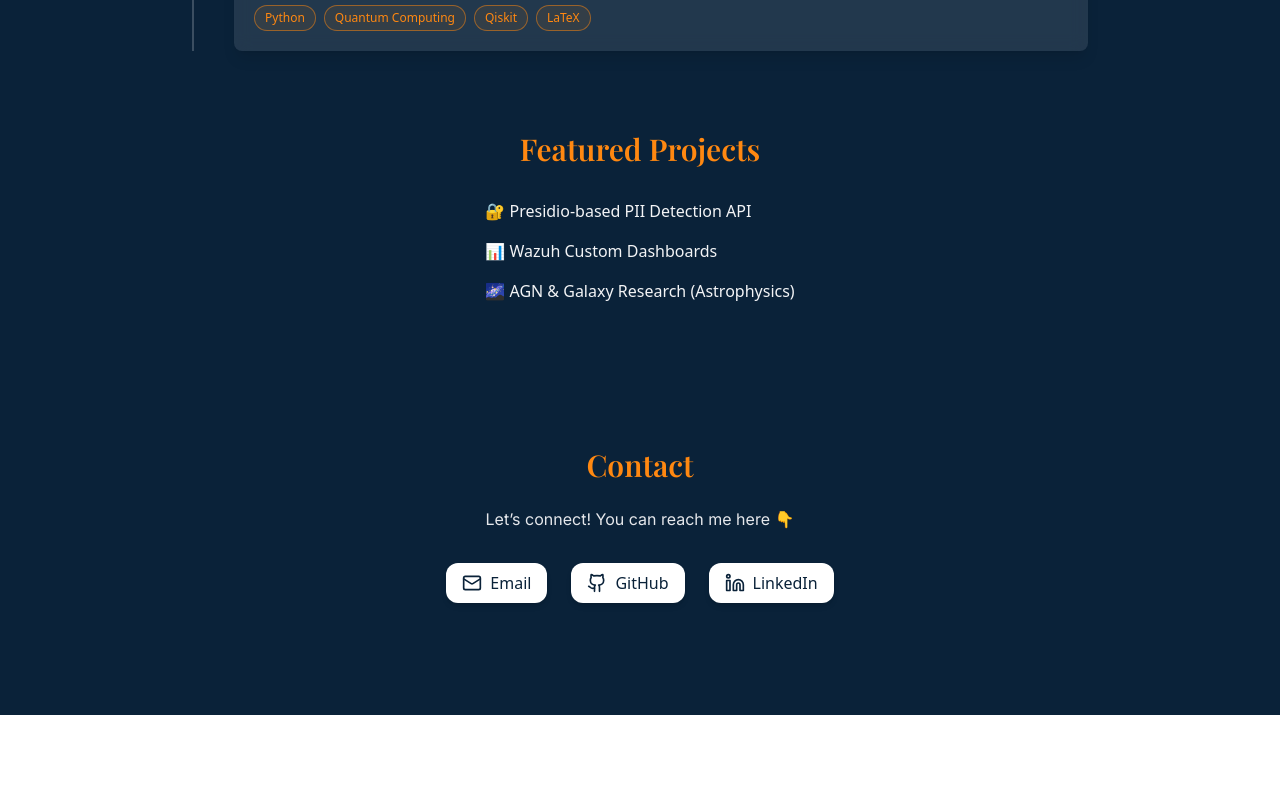
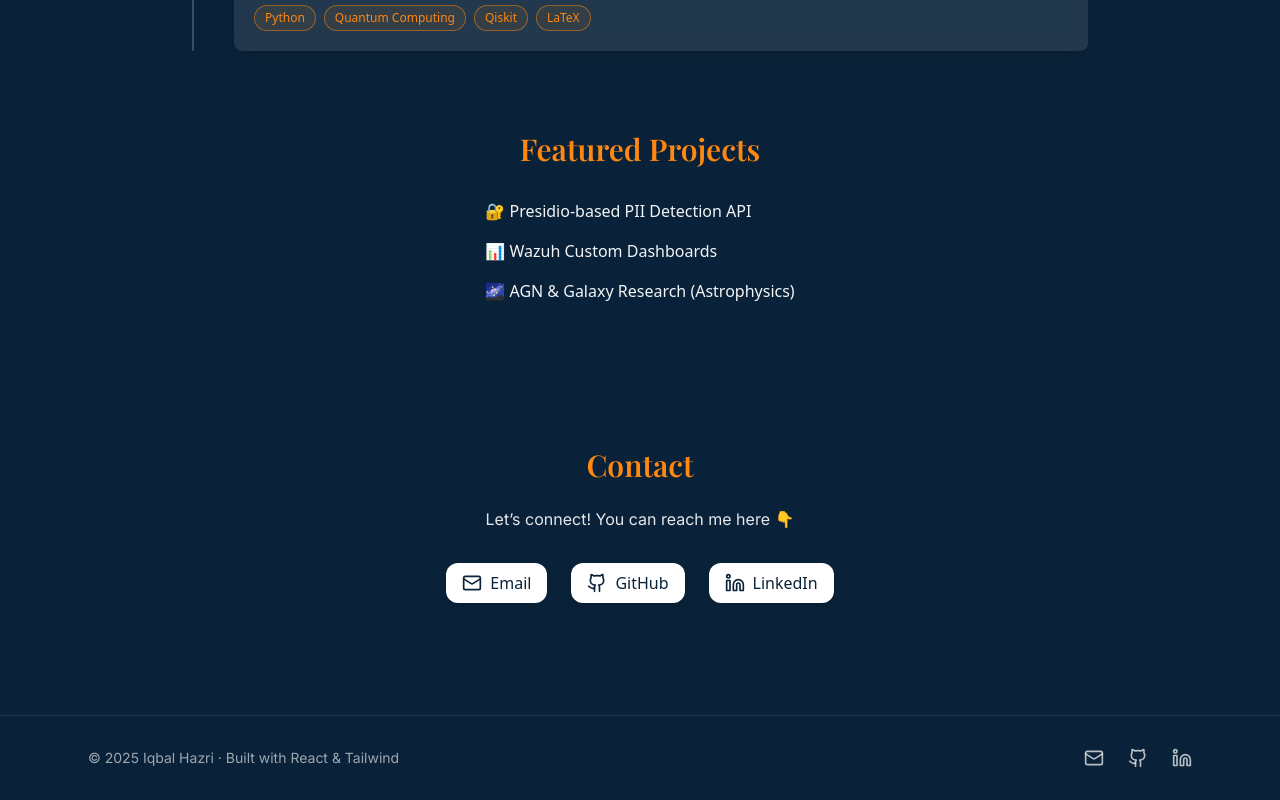
Before and after one commit to IqbalHazri/portfolio-website, a React (Vite) app: page / in a window 1280 px wide. Shown: the part 1123-1923 px from the top of the page. Before the commit the page ends 1838 px from the top, so only its background shows below. Built offline with nearby package versions, Linux system fonts and the light colour scheme; a web font is replaced by a local one.

Commit message:
added footer + bugs fixes

```diff
--- a/src/App.jsx
+++ b/src/App.jsx
@@ -10,6 +10,7 @@ import Blog from "./pages/Blog";
 
 // Components
 import Navbar from "./components/Navbar";
+import Footer from "./components/Footer";
 
 function App() {
 
@@ -27,6 +28,8 @@ function App() {
         </Routes>
       </main>
 
+      <Footer />
+
     </Router>
   )
 }
--- /dev/null
+++ b/src/components/Footer.jsx
@@ -0,0 +1,43 @@
+import { Mail, Github, Linkedin } from "lucide-react";
+
+export default function Footer() {
+  return (
+    <footer className="bg-[rgb(10,34,57)] border-t border-white/10 py-8">
+      <div className="max-w-6xl mx-auto px-6 flex flex-col md:flex-row items-center justify-between gap-6">
+        {/* Left side - brand / text */}
+        <p className="text-sm text-white/60">
+          © {new Date().getFullYear()} Iqbal Hazri · Built with React & Tailwind
+        </p>
+
+        {/* Right side - social links */}
+        <div className="flex space-x-6">
+          <a
+            href="mailto:muhdiqbalhazri@gmail.com"
+            className="text-white/70 hover:text-[rgb(255,136,17)] transition"
+            aria-label="Email"
+          >
+            <Mail className="w-5 h-5" />
+          </a>
+          <a
+            href="https://github.com/IqbalHazri"
+            target="_blank"
+            rel="noreferrer"
+            className="text-white/70 hover:text-[rgb(255,136,17)] transition"
+            aria-label="GitHub"
+          >
+            <Github className="w-5 h-5" />
+          </a>
+          <a
+            href="https://linkedin.com/in/iqbalhazri"
+            target="_blank"
+            rel="noreferrer"
+            className="text-white/70 hover:text-[rgb(255,136,17)] transition"
+            aria-label="LinkedIn"
+          >
+            <Linkedin className="w-5 h-5" />
+          </a>
+        </div>
+      </div>
+    </footer>
+  );
+}
--- a/src/pages/home/Home.jsx
+++ b/src/pages/home/Home.jsx
@@ -17,7 +17,7 @@ const experiences = [
     skills: ["Python", "Wazuh", "Elasticsearch", "FastAPI", "Docker", "PQC", "Bash Scripting", "Virtual Machine"]
   },
   {
-    role: "Researcher Assistant",
+    role: "Research Assistant",
     company: "Universiti Kebangsaan Malaysia",
     location: "Bangi, MY",
     start: "Mar 2022",
@@ -172,16 +172,6 @@ export default function Home() {
           </a>
         </div>
       </section>
-      {/* <section className="text-center">
-        <h2 className="text-3xl font-semibold mb-6 text-[rgb(255,136,17)]">Contact</h2>
-        <p className="text-gray-200">
-          Let’s connect! Reach me at{" "}
-          <a href="mailto:muhdiqbalhazri@gmail.com" className="text-indigo-600 hover:underline">muhdiqbalhazri@gmail.com</a> or check out my{" "}
-          <a href="https://github.com/IqbalHazri" target="_blank" rel="noreferrer" className="text-indigo-600 hover:underline">
-            GitHub
-          </a>.
-        </p>
-      </section> */}
     </main>
   );
 }
```
